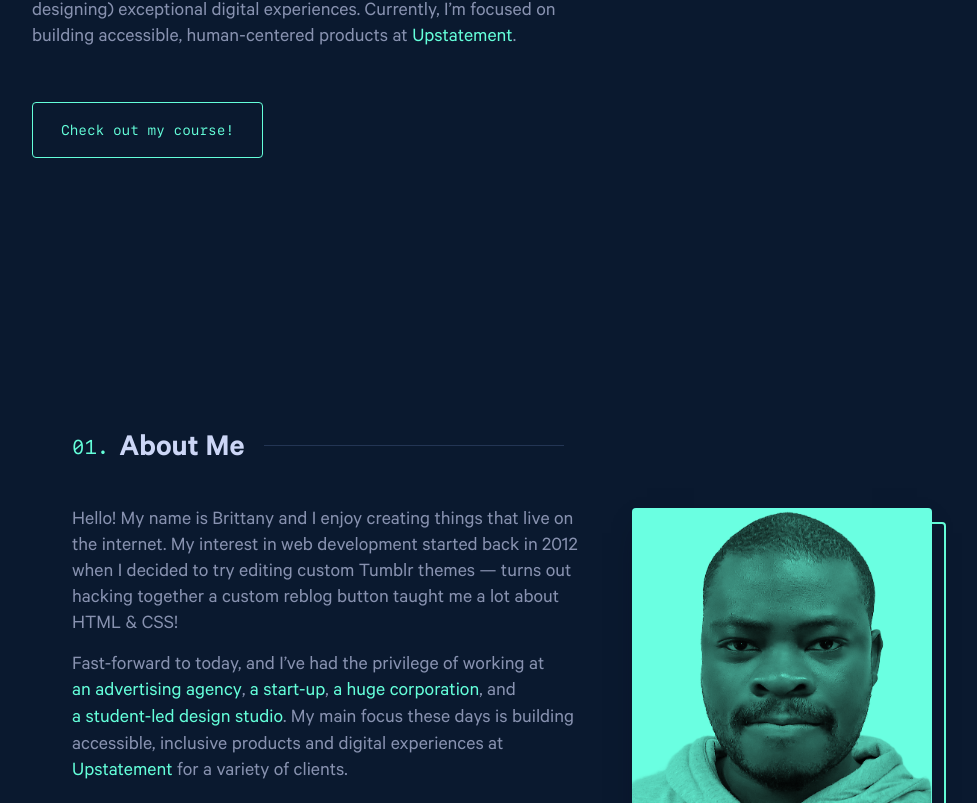
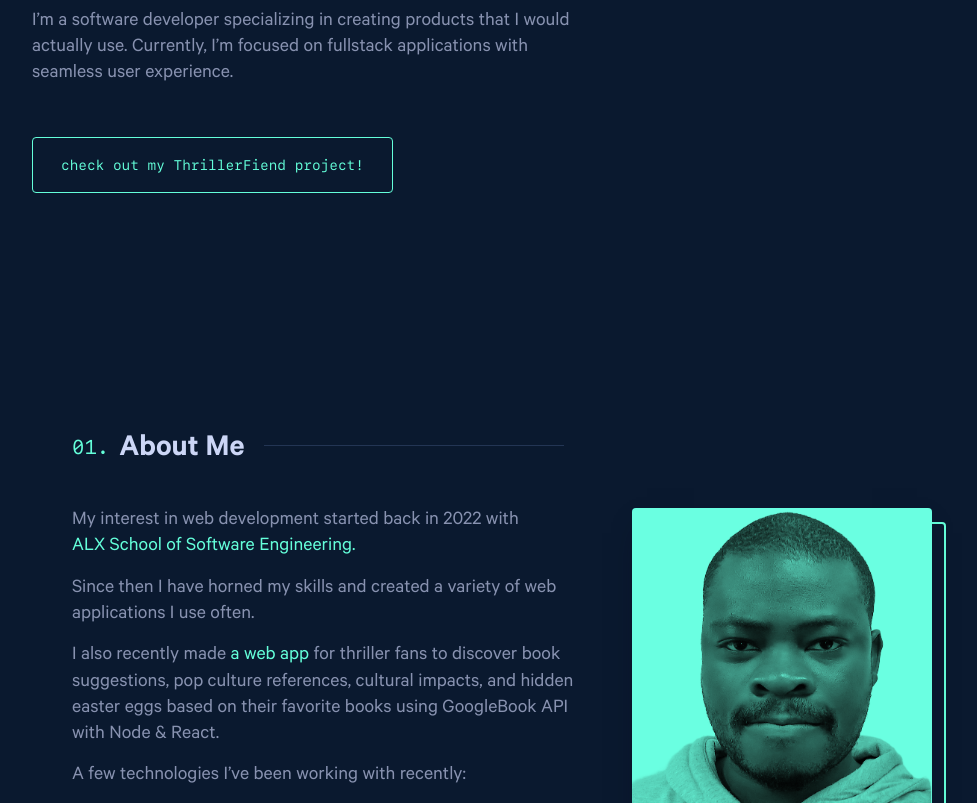
Before and after one commit to Davies70/portfolio, a React (Vite) app: page / in a window 1280 px wide. Shown: the part 477-1280 px from the top of the page, without its empty margins (118-1095 px from the left). Built offline with nearby package versions, Linux system fonts and the light colour scheme.

Commit message:
Refactor About and Contact components, and update Hero component

```diff
--- a/src/components/sections/About.jsx
+++ b/src/components/sections/About.jsx
@@ -123,9 +123,10 @@ const About = () => {
     'JavaScript (ES6+)',
     'TypeScript',
     'React',
-    'Eleventy',
     'Node.js',
-    'WordPress',
+    'GraphQL',
+    'React Native',
+    'SQL',
   ]
 
   return (
@@ -136,37 +137,29 @@ const About = () => {
         <StyledText>
           <div>
             <p>
-              Hello! My name is Brittany and I enjoy creating things that live
-              on the internet. My interest in web development started back in
-              2012 when I decided to try editing custom Tumblr themes — turns
-              out hacking together a custom reblog button taught me a lot about
-              HTML &amp; CSS!
+              My interest in web development started back in 2022 with{' '}
+              <a href='https://www.alxafrica.com/learn/programming-development/'>
+                ALX School of Software Engineering.
+              </a>
             </p>
 
             <p>
-              Fast-forward to today, and I’ve had the privilege of working at{' '}
-              <a href='https://us.mullenlowe.com/'>an advertising agency</a>,{' '}
-              <a href='https://starry.com/'>a start-up</a>,{' '}
-              <a href='https://www.apple.com/'>a huge corporation</a>, and{' '}
-              <a href='https://scout.camd.northeastern.edu/'>
-                a student-led design studio
-              </a>
-              . My main focus these days is building accessible, inclusive
-              products and digital experiences at{' '}
-              <a href='https://upstatement.com/'>Upstatement</a> for a variety
-              of clients.
+              Since then I have horned my skills and created a variety of web
+              applications I use often.
             </p>
 
             <p>
-              I also recently{' '}
+              I also recently made{' '}
               <a href='https://www.newline.co/courses/build-a-spotify-connected-app'>
-                launched a course
+                a web app
               </a>{' '}
-              that covers everything you need to build a web app with the
-              Spotify API using Node &amp; React.
+              for thriller fans to discover book suggestions, pop culture
+              references, cultural impacts, and hidden easter eggs based on
+              their favorite books using GoogleBook API with Node &amp;
+              React.
             </p>
 
-            <p>Here are a few technologies I’ve been working with recently:</p>
+            <p>A few technologies I’ve been working with recently:</p>
           </div>
 
           <ul className='skills-list'>
--- a/src/components/sections/Contact.jsx
+++ b/src/components/sections/Contact.jsx
@@ -54,9 +54,7 @@ const Contact = () => {
       <h2 className='title'>Get In Touch</h2>
 
       <p>
-        Although I’m not currently looking for any new opportunities, my inbox
-        is always open. Whether you have a question or just want to say hi, I’ll
-        try my best to get back to you!
+        I am currently looking for any new opportunities and challenges
       </p>
 
       <a className='email-link' href={`mailto:${config.email}`}>
--- a/src/components/sections/Hero.jsx
+++ b/src/components/sections/Hero.jsx
@@ -58,19 +58,15 @@ const Hero = () => {
   const two = <h2 className='big-heading'>Davies Ajayi.</h2>
   const three = (
     <h3 className='big-heading'>
-      Empowering users through seamless web experiences.
+      Creating human-centered web apps to solve everyday problems.
     </h3>
   )
   const four = (
     <>
       <p>
-        I’m a software engineer specializing in building (and occasionally
-        designing) exceptional digital experiences. Currently, I’m focused on
-        building accessible, human-centered products at{' '}
-        <a href='https://upstatement.com/' target='_blank' rel='noreferrer'>
-          Upstatement
-        </a>
-        .
+        I’m a software developer specializing in creating products that I would
+        actually use. Currently, I’m focused on fullstack applications with
+        seamless user experience.{' '}
       </p>
     </>
   )
@@ -81,7 +77,7 @@ const Hero = () => {
       target='_blank'
       rel='noreferrer'
     >
-      Check out my course!
+      check out my ThrillerFiend project!
     </a>
   )
 
```
